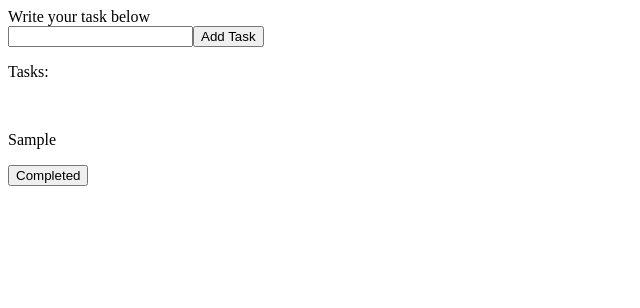
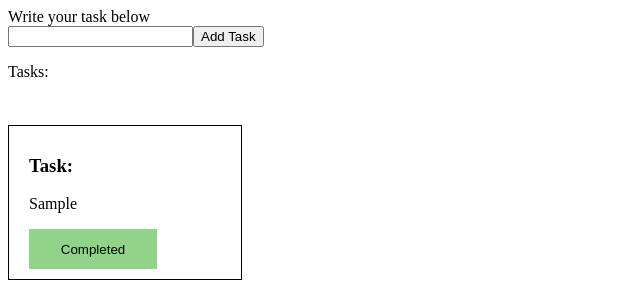
Before and after one commit to Lgab1219/NevaProjectManagement, a React (Vite) app: page / in a window 1280 px wide. Both pictures are taken after typing "Sample" into the empty fields and a click on the button "Add Task". Shown: the top 308 px of the page, without its empty margins (0-640 px from the left). Built offline with nearby package versions, Linux system fonts and the light colour scheme.

Commit message:
added a bit of css for a clean look + incomplete css

```diff
--- a/src/App.css
+++ b/src/App.css
@@ -0,0 +1,30 @@
+.task {
+    border: 1px solid black;
+    padding: 10px 20px;
+    width: 15vw;
+    margin: 10px 0;
+}
+
+@keyframes taskRemoved {
+    from {
+        opacity: 1;
+        transform: translateY(-5%);
+    }
+
+    to {
+        opacity: 0;
+    }
+}
+
+.complete-btn {
+    background-color: rgb(143, 212, 136);
+    border: none;
+    width: 10vw;
+    height: 5vh;
+    transition: background-color 0.3s ease, color 0.3s ease;
+}
+
+.complete-btn:hover {
+    background-color: rgb(52, 128, 44);
+    color: white;
+}
--- a/src/App.jsx
+++ b/src/App.jsx
@@ -25,6 +25,7 @@ function App() {
 
   const [tasks, setTask] = useState([]);
   const [taskInput, setTaskInput] = useState('');
+  const [taskRemoved, setTaskRemoved] = useState(false);
 
   function addTask() {
     setTask([...tasks, taskInput]);
@@ -42,8 +43,9 @@ function App() {
       <p>Tasks:</p><br />
       {tasks.map((task, index) => (
         <div className='task' key={index}>
+          <h3>Task:</h3>
           <p>{task}</p>
-          <input type="button" value="Completed" className='complete-box' onClick={() => {removeTask(index)}} />
+          <input type="button" value="Completed" className='complete-btn' onClick={() => {removeTask(index)}} />
         </div>
       ))}
     </>
```
